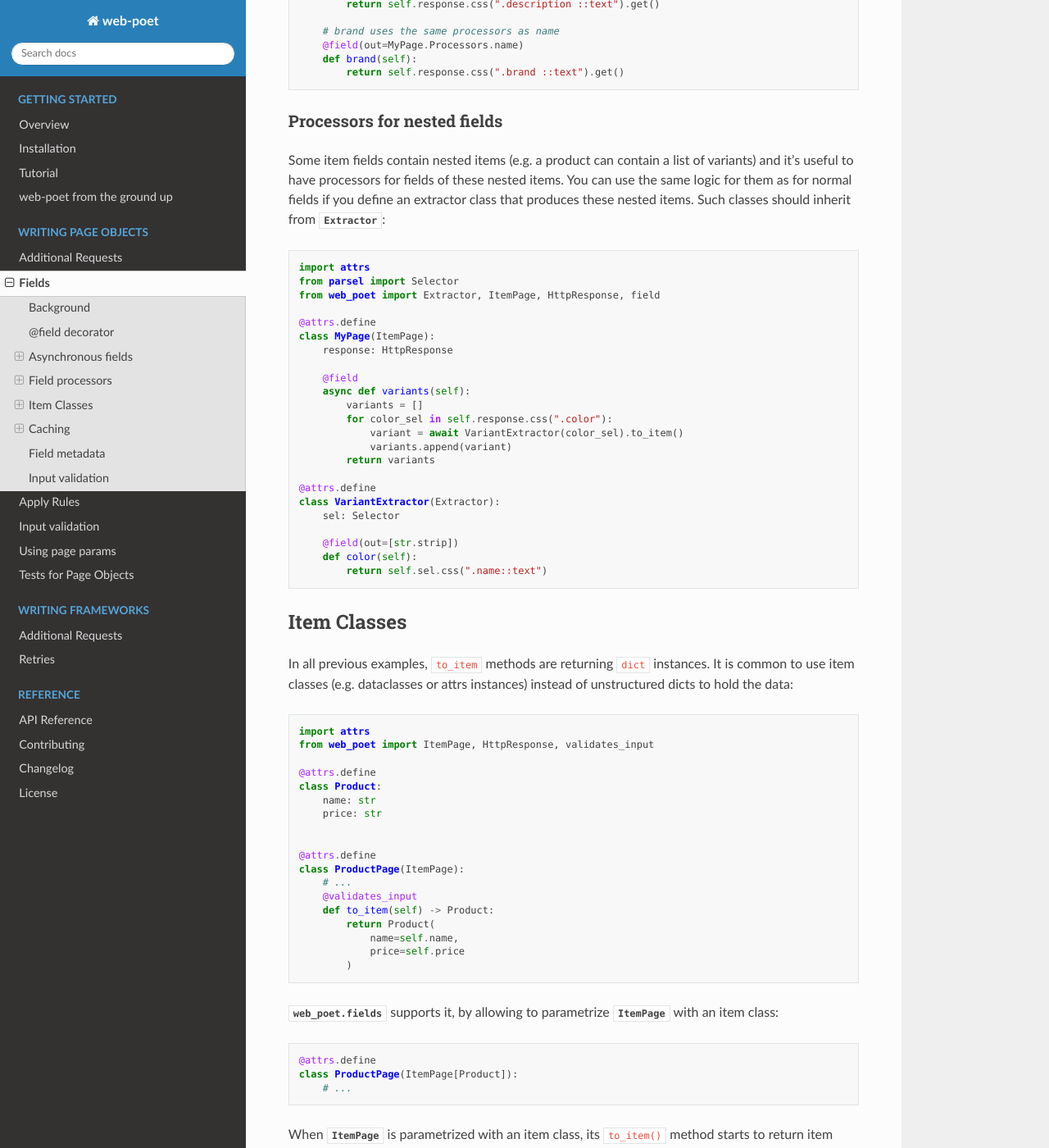
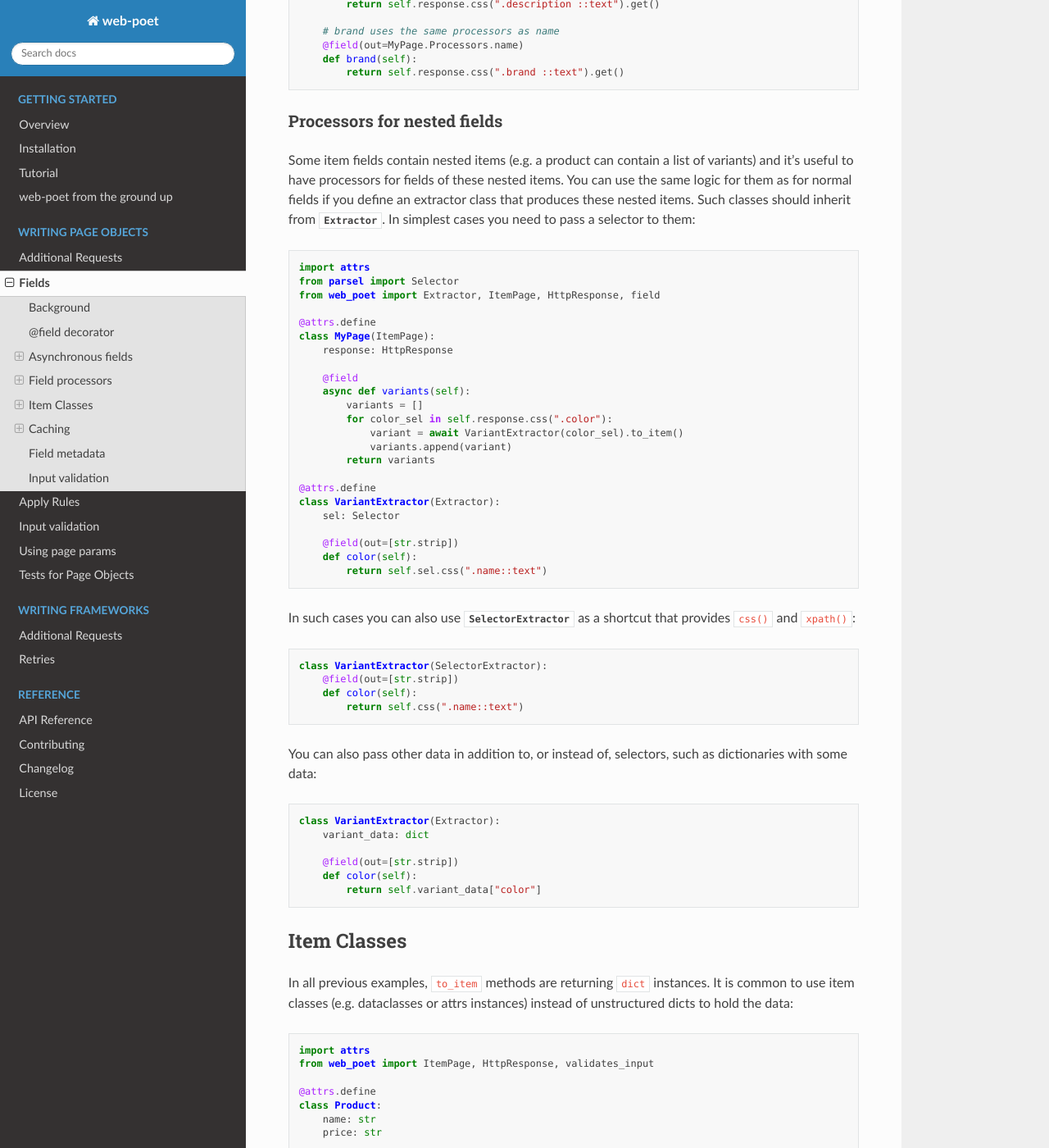
Before and after one commit to scrapinghub/web-poet, a Sphinx documentation site: the page built from docs/page-objects/fields.rst, in a window 1280 px wide and 1400 px high, scrolled down 4621 px. Shown: the whole window at 82% size. Built offline with Sphinx 7.4.7 and the Read the Docs theme 2.0.0, drawn with Linux system fonts in a browser that asks for light colours.

Commit message:
Improve Extractor docs.

```diff
--- a/docs/page-objects/fields.rst
+++ b/docs/page-objects/fields.rst
@@ -272,7 +272,8 @@ Some item fields contain nested items (e.g. a product can contain a list of
 variants) and it's useful to have processors for fields of these nested items.
 You can use the same logic for them as for normal fields if you define an
 extractor class that produces these nested items. Such classes should inherit
-from :class:`~.Extractor`:
+from :class:`~.Extractor`. In simplest cases you need to pass a selector to
+them:
 
 .. code-block:: python
 
@@ -299,6 +300,28 @@ from :class:`~.Extractor`:
         @field(out=[str.strip])
         def color(self):
             return self.sel.css(".name::text")
+
+In such cases you can also use :class:`~.SelectorExtractor` as a shortcut that
+provides ``css()`` and ``xpath()``:
+
+.. code-block:: python
+
+    class VariantExtractor(SelectorExtractor):
+        @field(out=[str.strip])
+        def color(self):
+            return self.css(".name::text")
+
+You can also pass other data in addition to, or instead of, selectors, such as
+dictionaries with some data:
+
+.. code-block:: python
+
+    class VariantExtractor(Extractor):
+        variant_data: dict
+
+        @field(out=[str.strip])
+        def color(self):
+            return self.variant_data["color"]
 
 
 .. _item-classes:
```
